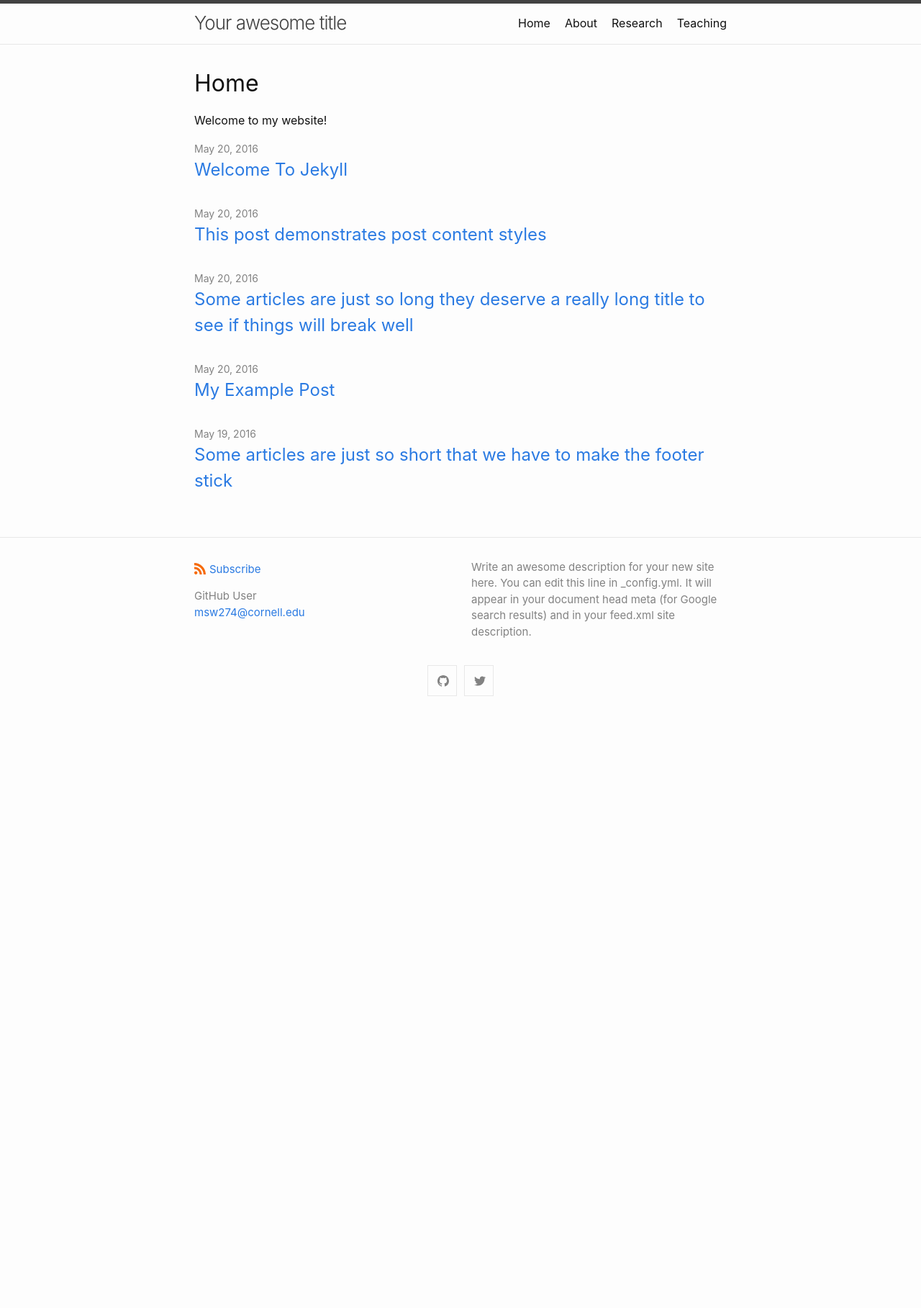
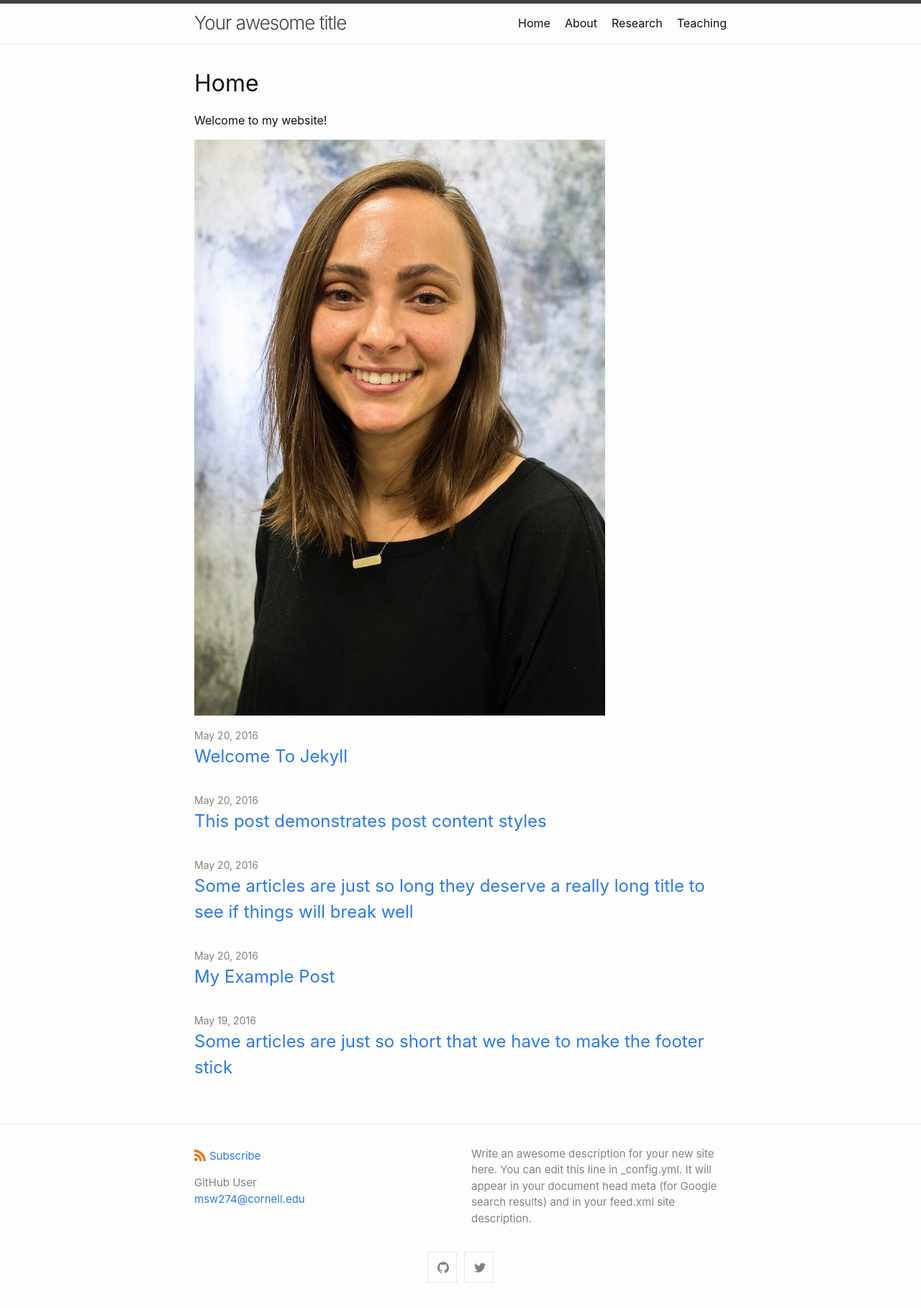
Before and after one commit to mswelch/personal-website-template, a Jekyll site: the page built from index.md, in a window 1280 px wide. Shown: the whole page at 72% size. Built offline with Jekyll 4.4.1, drawn with Linux system fonts in a browser that asks for light colours; before the commit the page ends 1002 px from its top, so only the background shows below that.

Commit message:
Update index.md

```diff
--- a/index.md
+++ b/index.md
@@ -11,3 +11,5 @@ permalink: /
 ---
 
 Welcome to my website!
+
+<img src="{{ site.url }}{{ site.baseurl }}/assets/headshot.jpg">
```
